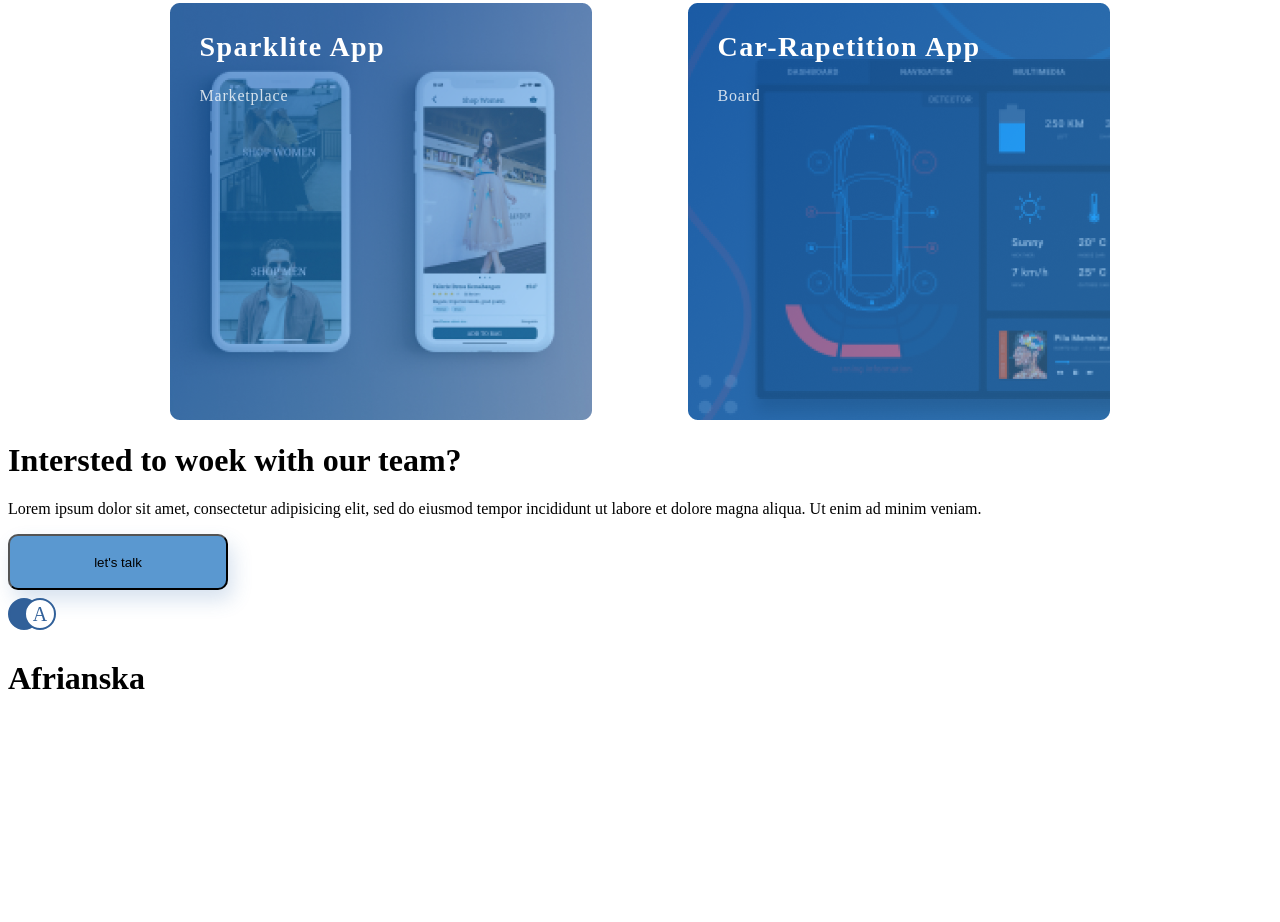
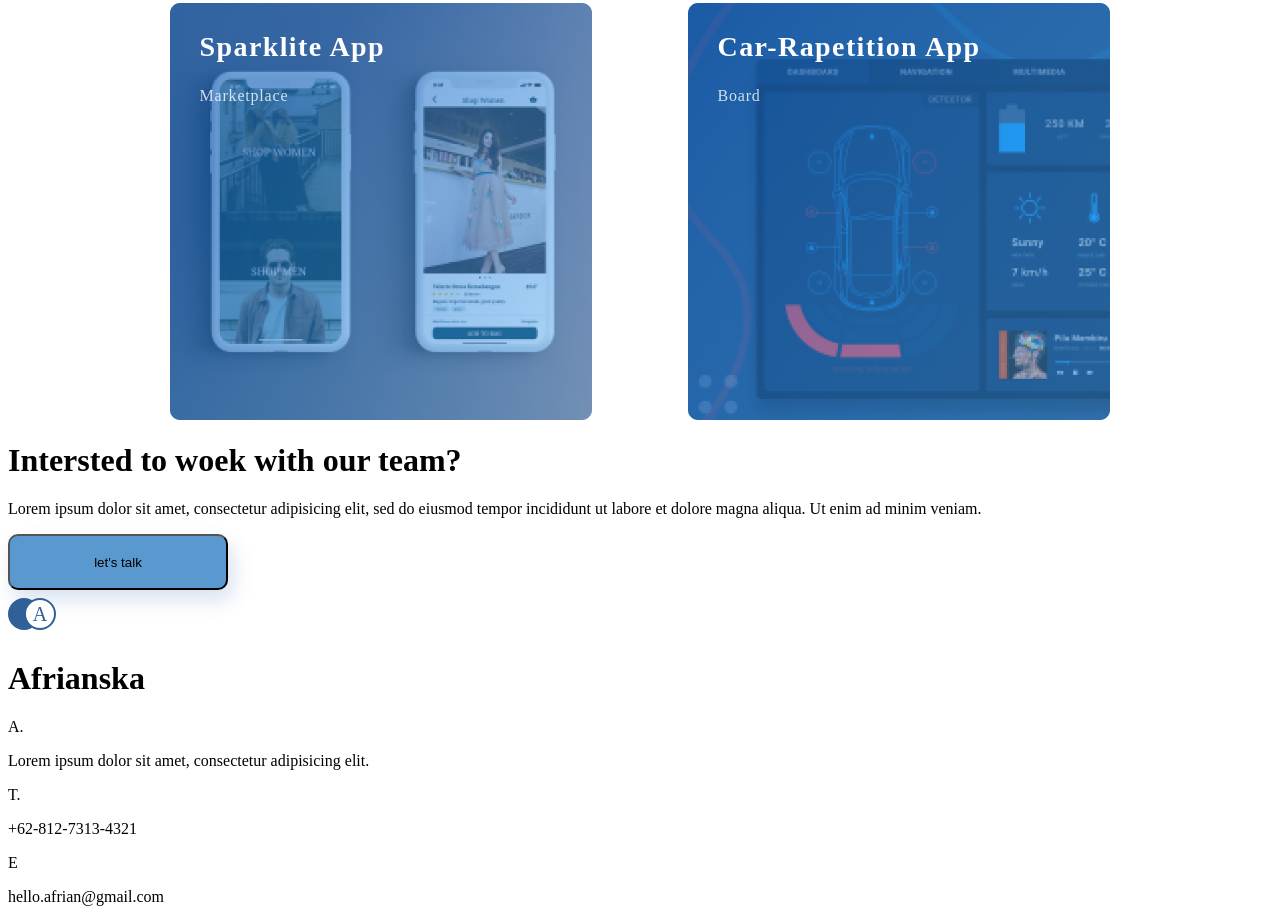
Before and after one commit to kenyaguzmanp/afrikansa, a website: page index.html in a window 1280 px wide. Shown: the part 3259-4181 px from the top of the page. Before the commit the page ends 3977 px from the top, so only its background shows below. Drawn offline with Linux system fonts and the light colour scheme.

Commit message:
agrege todo al container afreanska se me olvido guardar en css jajaja

```diff
--- a/index.html
+++ b/index.html
@@ -118,12 +118,26 @@
             </div>
           </div>
           <Vector>
-          <div class="container-logo-and-afreanska">
-            <div class="logo">
-              <div class="Ellipse"></div>
-              <div class="Ellipse Ellipse1">A</div>
+          <div class="container-Afreanska">
+            <div class="container-logo-and-afreanska">
+              <div class="logo">
+                <div class="Ellipse"></div>
+                <div class="Ellipse Ellipse1">A</div>
+              </div>
+              <h1 class="afreanska">Afrianska</h1>
             </div>
-            <h1 class="afreanska">Afrianska</h1>
+            <div class="group">
+              <p>A.</p>
+              <p>Lorem ipsum dolor sit amet, consectetur adipisicing elit.</p>
+            </div>
+            <div class="group">
+              <p>T.</p>
+              <p>+62-812-7313-4321</p>
+            </div>
+            <div class="group">
+              <p>E</p>
+              <p>hello.afrian@gmail.com</p>
+            </div>
           </div>
 
         </footer>
```
